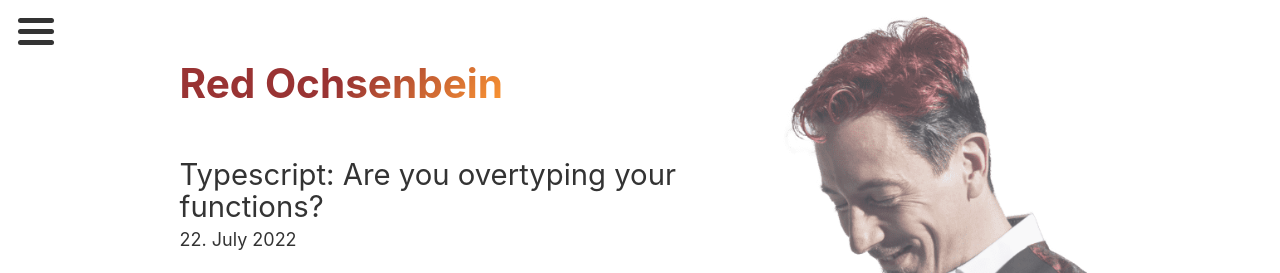
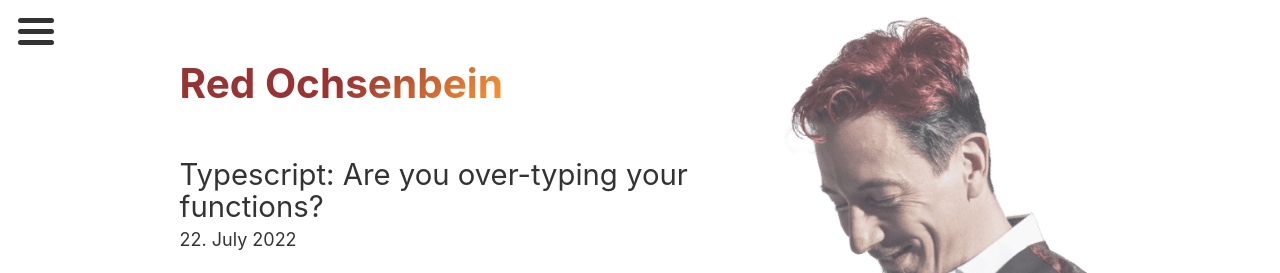
Before and after one commit to syeo66/ochsenbein.red, a Gatsby site: page /overtyping-functions-in-typescript/ in a window 1280 px wide. Shown: the top 273 px of the page. Built offline with nearby package versions, Linux system fonts and the light colour scheme; Gatsby itself is replaced by a stand-in of ours; some packages are replaced by stand-ins of ours; a web font is replaced by a local one.

Commit message:
Update title of blog entry

```diff
--- a/src/content/blog/overtyping-functions-in-typescript/index.md
+++ b/src/content/blog/overtyping-functions-in-typescript/index.md
@@ -1,5 +1,5 @@
 ---
-title: 'Typescript: Are you overtyping your functions?'
+title: 'Typescript: Are you over-typing your functions?'
 date: '2022-07-22T21:15:00.000Z'
 description: 'When defining a function in Typescript, the first instinct might tell you to just use your existing interfaces or even classes. This might not be optimal...'
 ---
```
